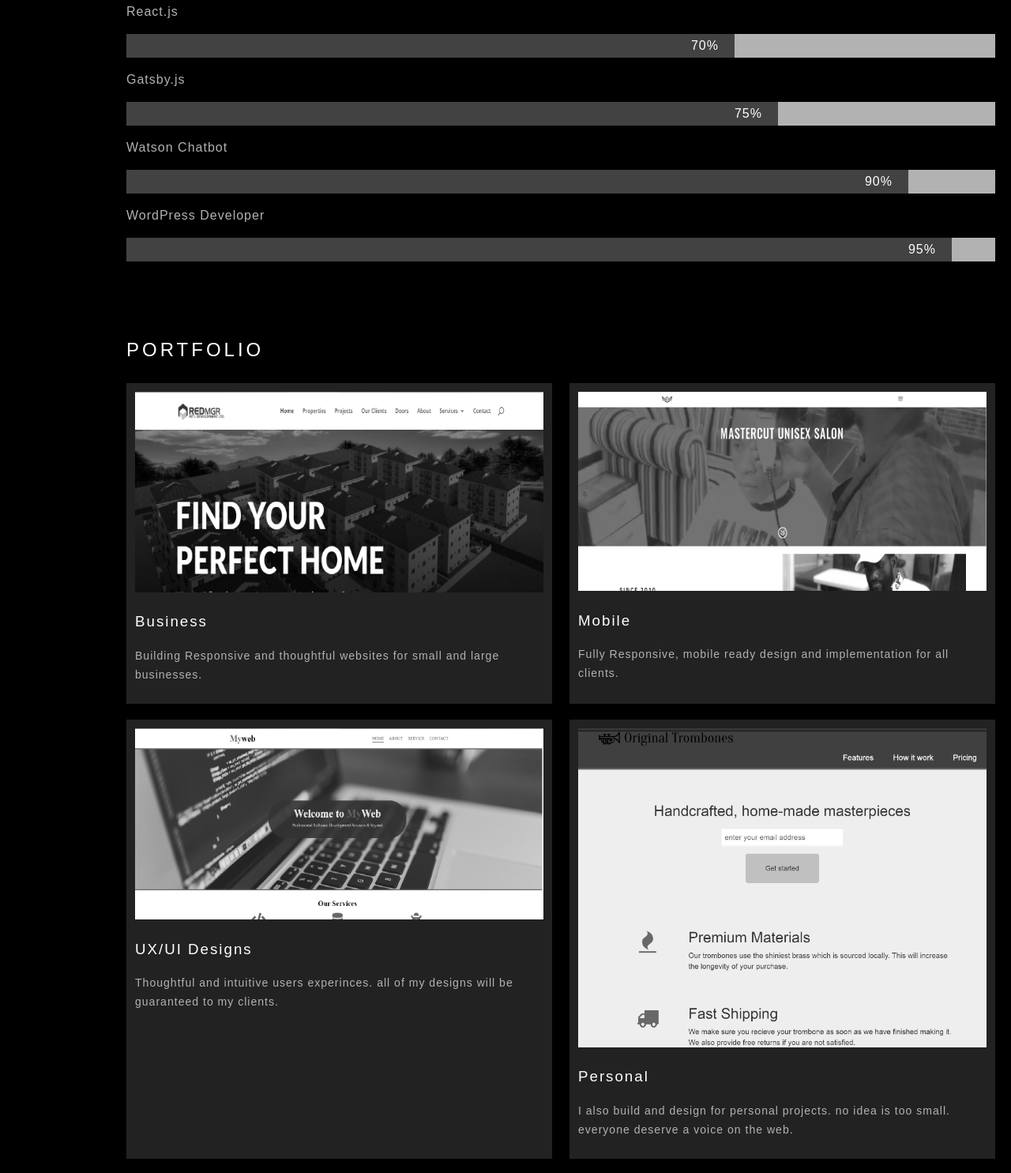
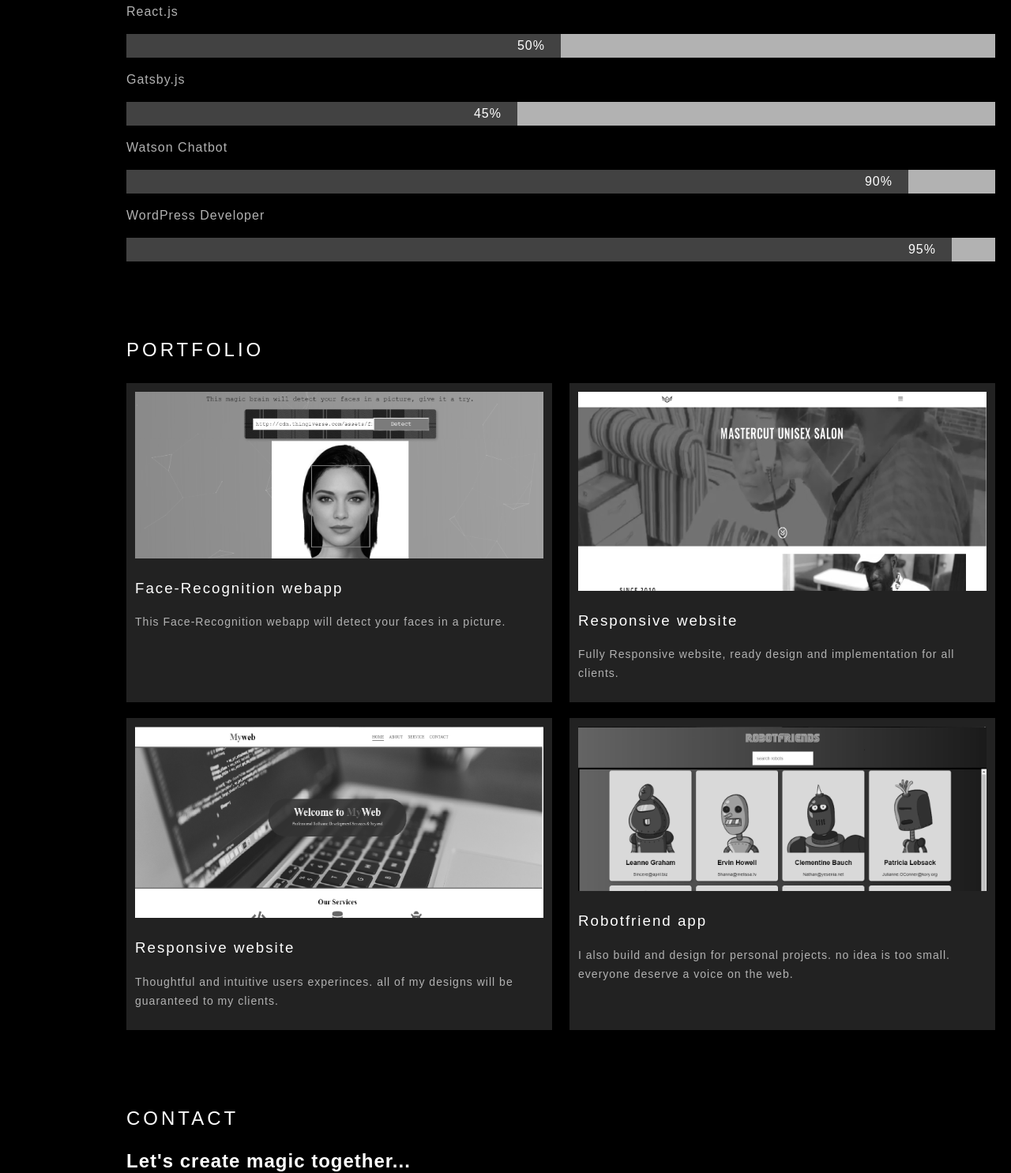
Before and after one commit to cassyblaise/minifolio, a website: page build/index.html in a window 1280 px wide. Shown: the part 1913-3398 px from the top of the page at 79% size. Drawn offline with nearby package versions, Linux system fonts and the light colour scheme.

Commit message:
I added some new content

```diff
--- a/build/index.html
+++ b/build/index.html
@@ -68,7 +68,7 @@
                     experience with HTML, CSS3, JavaScript, React.js, Gatsby.js, WordPress Developer and also Watson
                     Chatbot Designer. I can use these technologies to build you a dynamic and personalized website from
                     scratch.
-                    I also have some experience in the following online programs: WordPress, Webpack, Zoho, Git,
+                    I also have some experience in the following online programs: Webpack, Zoho, Git,
                     Github,
                     Slack, and many others including proprietary versions. One of my best traits is that I can learn
                     new
@@ -97,12 +97,12 @@
 
                 <p>React.js</p>
                 <div class="container">
-                    <div class="skills react">70%</div>
+                    <div class="skills react">50%</div>
                 </div>
 
                 <p>Gatsby.js</p>
                 <div class="container">
-                    <div class="skills gatsby">75%</div>
+                    <div class="skills gatsby">45%</div>
                 </div>
                 <p>Watson Chatbot</p>
                 <div class="container">
@@ -123,11 +123,11 @@
             <div class="row-halves">
 
                 <div class="col" id="project-title">
-                    <a href="https://redmgr.com/" target="_blank" class="project-title">
-                        <img src="img/red.png" alt="projects">
-                        <h3>Business</h3>
+                    <a href="https://face-recog.netlify.com/" target="_blank" class="project-title">
+                        <img src="img/face.png" alt="projects">
+                        <h3>Face-Recognition webapp</h3>
                         <p>
-                            Building Responsive and thoughtful websites for small and large businesses.
+                            This Face-Recognition webapp will detect your faces in a picture.
                         </p>
                     </a>
                 </div>
@@ -137,9 +137,9 @@
                 <div class="col" id="project-title">
                     <a href="http://mastercut.com.ng/" target="_blank" class="project-title">
                         <img src="img/master.png" alt="mastercut">
-                        <h3>Mobile</h3>
+                        <h3>Responsive website</h3>
                         <p>
-                            Fully Responsive, mobile ready design and implementation for all clients.
+                            Fully Responsive website, ready design and implementation for all clients.
                         </p>
                     </a>
                 </div>
@@ -151,7 +151,7 @@
                 <div class="col" id="project-title">
                     <a href="https://cassyblaise.github.io/webapp/index.html" target="_blank" class="project-title">
                         <img src="img/web.png" alt="projects">
-                        <h3>UX/UI Designs</h3>
+                        <h3>Responsive website</h3>
                         <p>
                             Thoughtful and intuitive users experinces. all of my designs will be guaranteed to my
                             clients.
@@ -161,9 +161,9 @@
 
 
                 <div class="col" id="project-title">
-                    <a href="https://codepen.io/cassyblaise/pen/aBjoZN" target="_blank" class="project-title">
-                        <img src="img/productpage.png" alt="projects">
-                        <h3>Personal</h3>
+                    <a href="https://robotkid.netlify.com/" target="_blank" class="project-title">
+                        <img src="img/robot.png" alt="projects">
+                        <h3>Robotfriend  app</h3>
                         <p>
                             I also build and design for personal projects. no idea is too small. everyone deserve a
                             voice on
--- a/build/main.css
+++ b/build/main.css
@@ -183,11 +183,11 @@ header h6 {
 }
 
 .react {
-    width: 70%;
+    width: 50%;
 }
 
 .gatsby {
-    width: 75%;
+    width: 45%;
 }
 
 .watson_chatson{
```
Also changed, not shown: build/img/face.png (added), build/img/robot.png (added).
